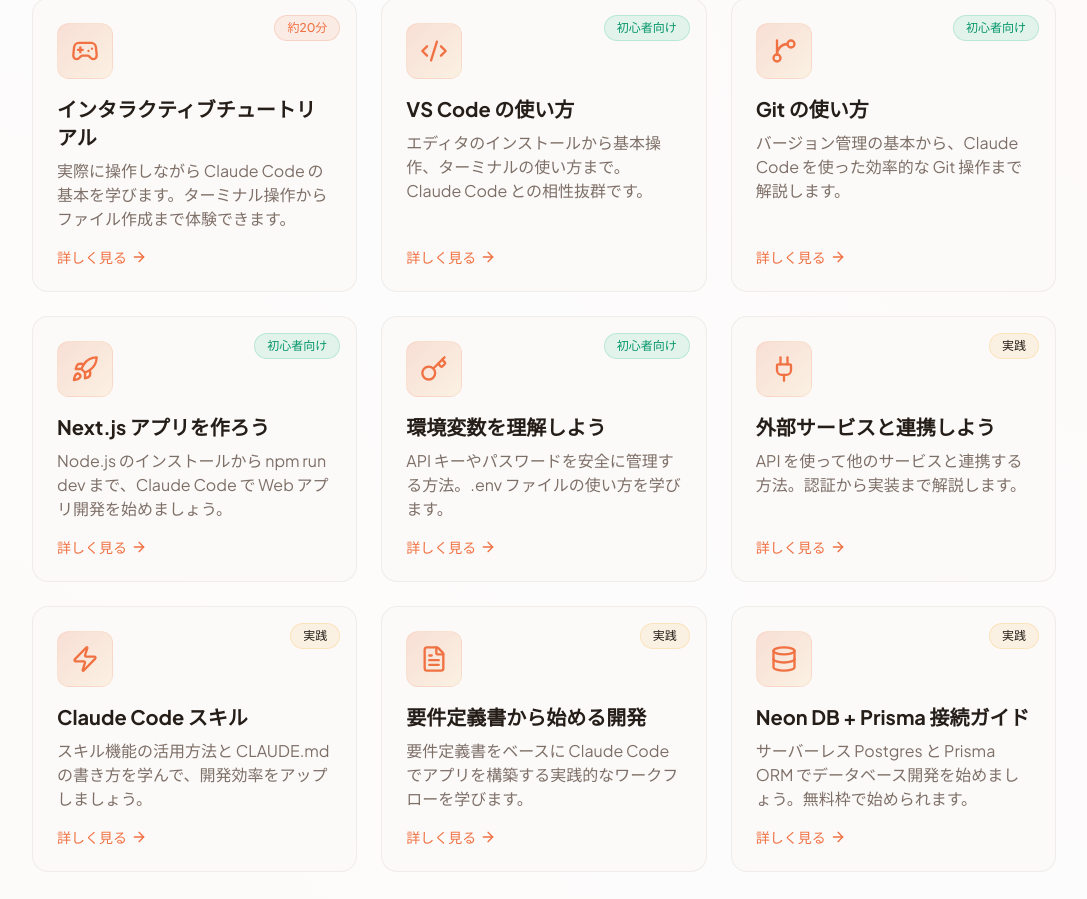
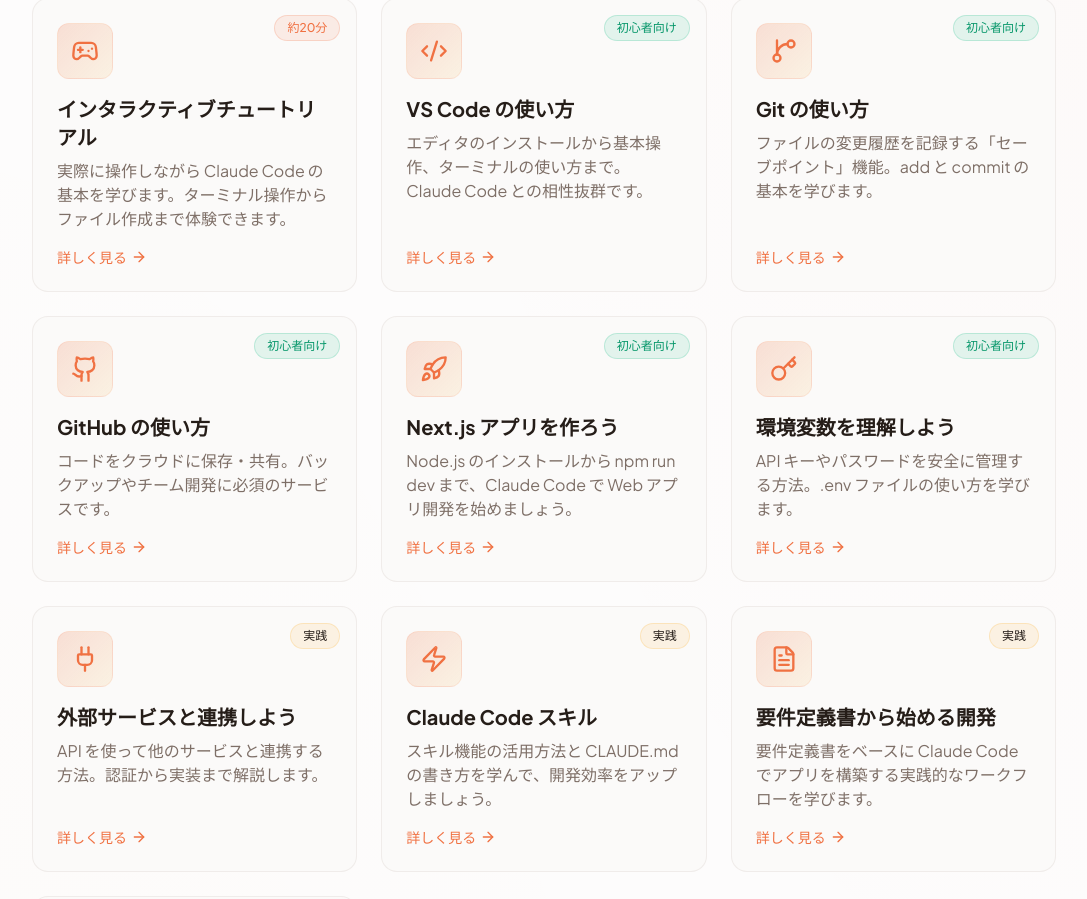
Before and after one commit to y4422/terminal-guide-dist, a Next.js app: page / in a window 1280 px wide. Shown: the part 937-1836 px from the top of the page, without its empty margins (96-1183 px from the left). Built offline with nearby package versions, Linux system fonts and the light colour scheme.

Commit message:
Add GitHub guide to top page learning content
Also update Git description to match guides page.

Co-Authored-By: Claude Opus 4.5 <noreply@anthropic.com>

```diff
--- a/src/app/page.tsx
+++ b/src/app/page.tsx
@@ -1,7 +1,7 @@
 import { SiteHeader } from '@/components/layout/SiteHeader';
 import { Hero } from '@/components/landing/Hero';
 import { FeatureCard } from '@/components/landing/FeatureCard';
-import { Gamepad2, GitBranch, Rocket, Zap, Code2, MessageCircle, Wrench, Globe, Package, Lightbulb, HelpCircle, BookOpen, FileText, Database, Key, Plug } from 'lucide-react';
+import { Gamepad2, GitBranch, Rocket, Zap, Code2, MessageCircle, Wrench, Globe, Package, Lightbulb, HelpCircle, BookOpen, FileText, Database, Key, Plug, Github } from 'lucide-react';
 
 export default function Home() {
   return (
@@ -49,8 +49,16 @@ export default function Home() {
               <FeatureCard
                 icon={<GitBranch className="h-7 w-7 text-primary" />}
                 title="Git の使い方"
-                description="バージョン管理の基本から、Claude Code を使った効率的な Git 操作まで解説します。"
+                description="ファイルの変更履歴を記録する「セーブポイント」機能。add と commit の基本を学びます。"
                 href="/guides/git"
+                badge="初心者向け"
+                badgeColor="success"
+              />
+              <FeatureCard
+                icon={<Github className="h-7 w-7 text-primary" />}
+                title="GitHub の使い方"
+                description="コードをクラウドに保存・共有。バックアップやチーム開発に必須のサービスです。"
+                href="/guides/github"
                 badge="初心者向け"
                 badgeColor="success"
               />
```
